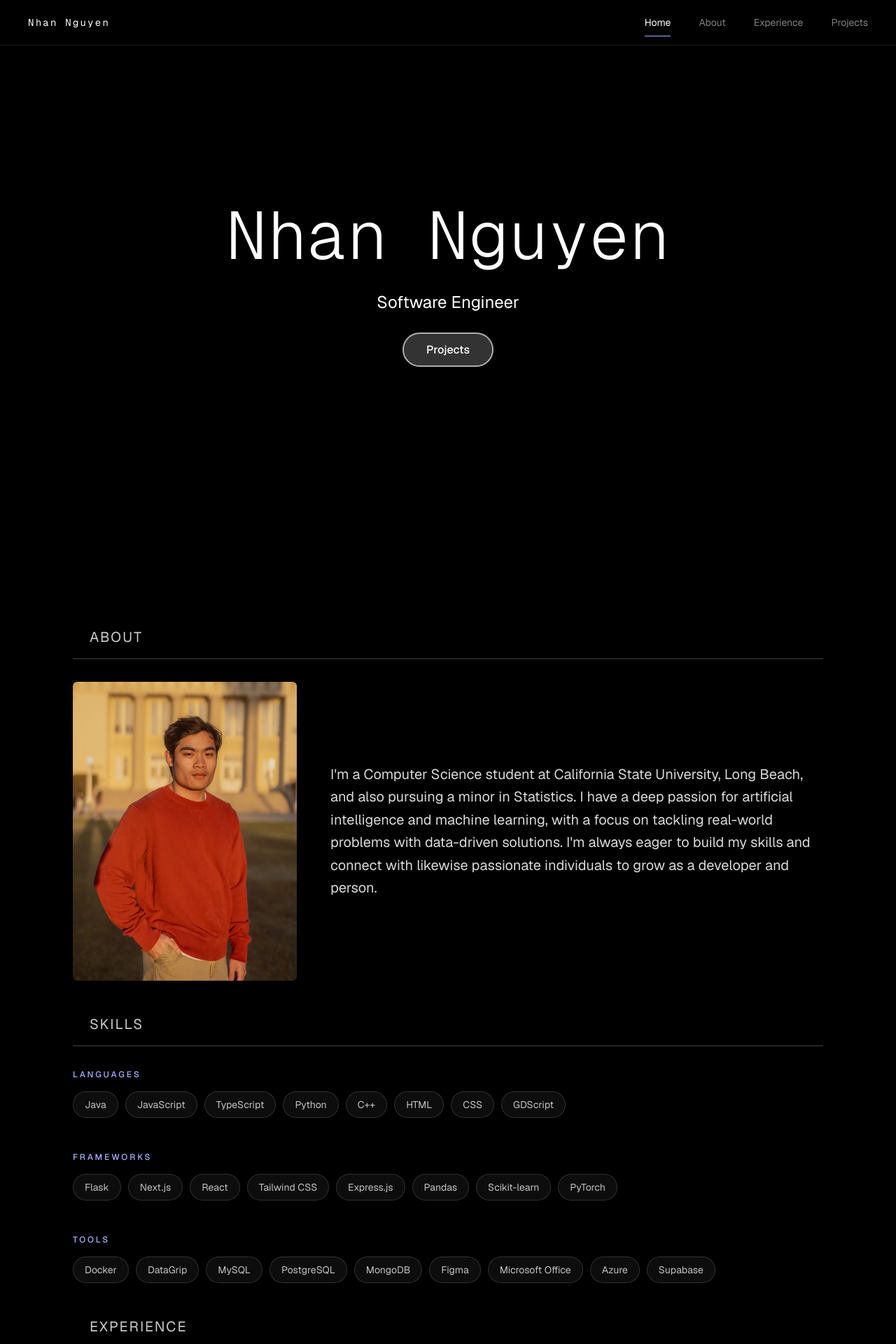
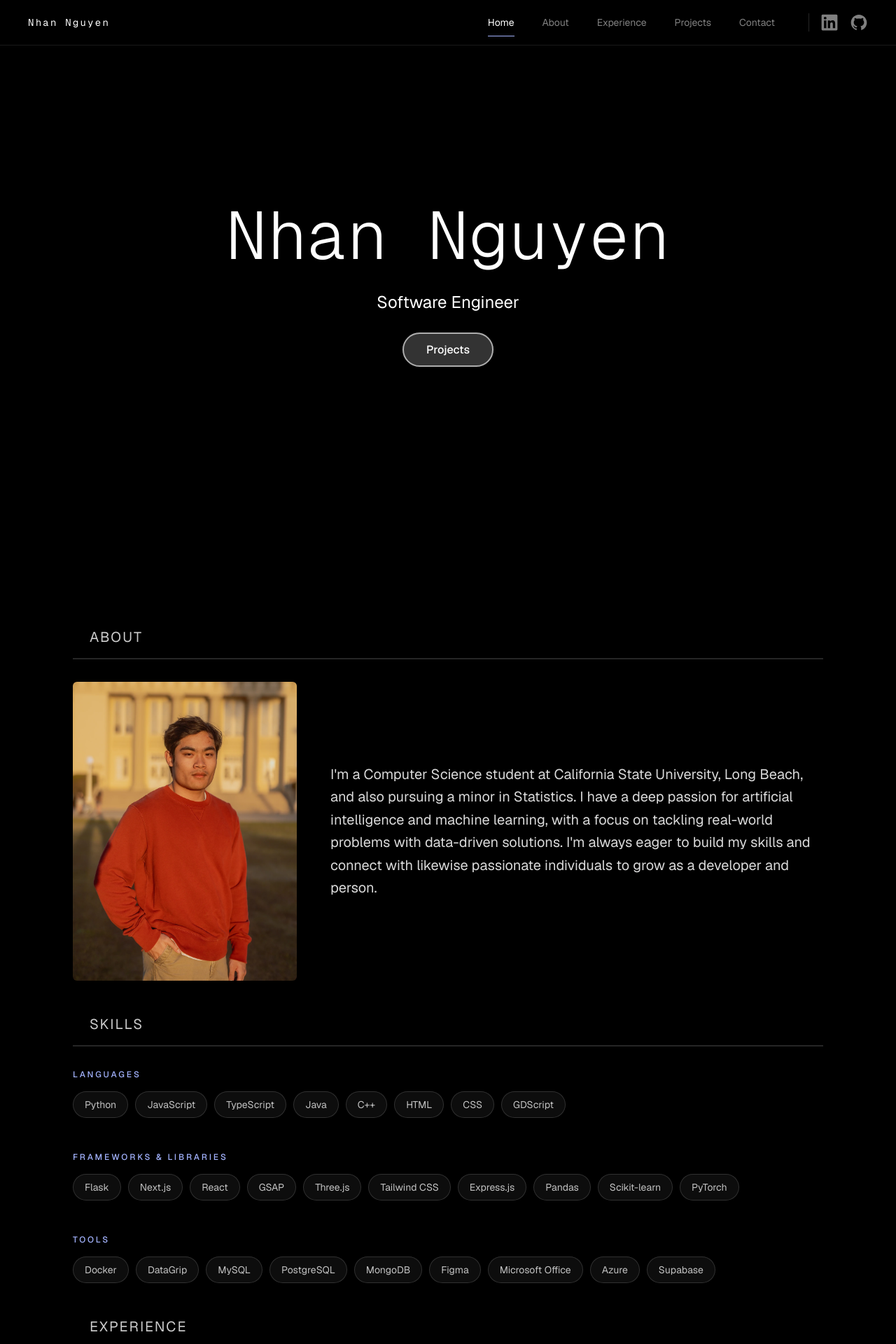
Before and after one commit to Detims/portfolio-real, a React (Vite) app: page /#home in a window 1280 px wide. Shown: the top 1920 px of the page at 70% size. Built offline with nearby package versions, Linux system fonts and the light colour scheme.

Commit message:
Change mobile menu appearance and add external links

```diff
--- a/src/components/skills.tsx
+++ b/src/components/skills.tsx
@@ -16,10 +16,10 @@ const skillGroups: SkillGroup[] = [
     {
         label: "Languages",
         items: [
-            "Java",
+            "Python",
             "JavaScript",
             "TypeScript",
-            "Python",
+            "Java",
             "C++",
             "HTML",
             "CSS",
@@ -27,11 +27,13 @@ const skillGroups: SkillGroup[] = [
         ],
     },
     {
-        label: "Frameworks",
+        label: "Frameworks & Libraries",
         items: [
             "Flask",
             "Next.js",
             "React",
+            "GSAP",
+            "Three.js",
             "Tailwind CSS",
             "Express.js",
             "Pandas",
--- a/src/components/top-navigation.tsx
+++ b/src/components/top-navigation.tsx
@@ -1,12 +1,16 @@
-import { useEffect, useState } from "react";
+import { useEffect, useRef, useState } from "react";
 import { AnimatePresence, motion } from "motion/react";
 import { softEase } from "../lib/motion";
+import { FaLinkedin } from "react-icons/fa";
+import { HiOutlineMail } from "react-icons/hi";
+import { AiOutlineGithub } from "react-icons/ai";
 
 const navLinks = [
     { label: "Home", id: "home" },
     { label: "About", id: "about" },
     { label: "Experience", id: "experience" },
     { label: "Projects", id: "projects" },
+    { label: "Contact", id: "contact"},
 ];
 
 const mobileListVariants = {
@@ -30,6 +34,7 @@ const mobileItemVariants = {
 
 export function TopNavigation() {
     const [open, setOpen] = useState(false);
+    const menuButtonRef = useRef<HTMLButtonElement>(null);
     const [activeSection, setActiveSection] = useState(() =>
         window.location.hash.slice(1) || "home",
     );
@@ -134,6 +139,8 @@ export function TopNavigation() {
         }
 
         const previousOverflow = document.body.style.overflow;
+        const navigationRow = menuButtonRef.current?.parentElement;
+        const previousRowZIndex = navigationRow?.style.zIndex;
         const handleKeyDown = (event: KeyboardEvent) => {
             if (event.key === "Escape") {
                 setOpen(false);
@@ -141,10 +148,16 @@ export function TopNavigation() {
         };
 
         document.body.style.overflow = "hidden";
+        if (navigationRow) {
+            navigationRow.style.zIndex = "auto";
+        }
         window.addEventListener("keydown", handleKeyDown);
 
         return () => {
             document.body.style.overflow = previousOverflow;
+            if (navigationRow) {
+                navigationRow.style.zIndex = previousRowZIndex ?? "";
+            }
             window.removeEventListener("keydown", handleKeyDown);
         };
     }, [open]);
@@ -155,8 +168,9 @@ export function TopNavigation() {
     };
 
     return (
-        <header className="fixed inset-x-0 top-0 z-50 border-b border-white/10 bg-black/75 backdrop-blur-xl">
-            <div className="relative z-70 mx-auto flex h-16 max-w-7xl items-center justify-between px-5 md:px-10">
+        <>
+            <header className="fixed inset-x-0 top-0 z-30 border-b border-white/10 bg-black/75 backdrop-blur-xl">
+                <div className="relative z-40 flex h-16 w-full items-center justify-between px-5 md:px-10">
                     <motion.a
                         href="#home"
                         className="font-mono text-sm tracking-[0.16em] text-white"
@@ -167,6 +181,7 @@ export function TopNavigation() {
                         Nhan Nguyen
                     </motion.a>
 
+                    {/* Desktop menu */}
                     <nav aria-label="Primary navigation" className="hidden md:block">
                         <ul className="flex items-center gap-8 lg:gap-10">
                         {navLinks.map(({ label, id }) => {
@@ -210,15 +225,38 @@ export function TopNavigation() {
                                     </motion.li>
                             );
                         })}
+                        <li className="ml-2 flex items-center gap-4 border-l border-white/15 pl-4">
+                            <a
+                                href="https://www.linkedin.com/in/nhan-nguyen-281a11294/"
+                                target="_blank"
+                                rel="noreferrer"
+                                aria-label="LinkedIn"
+                                className="text-white/50 transition-colors hover:text-white"
+                            >
+                                <FaLinkedin size={26}/>
+                            </a>
+                            <a
+                                href="https://github.com/Detims"
+                                target="_blank"
+                                rel="noreferrer"
+                                aria-label="GitHub"
+                                className="text-white/50 transition-colors hover:text-white"
+                            >
+                                <AiOutlineGithub size={26} />
+                            </a>
+                        </li>
                     </ul>
                     </nav>
 
+                    {/* Mobile nav open */}
                     <motion.button
                         type="button"
                     aria-controls="mobile-navigation"
+                    ref={menuButtonRef}
+                    style={{ position: "relative", zIndex: 70 }}
                         aria-expanded={open}
                         aria-label={open ? "Close navigation" : "Open navigation"}
-                    className="grid size-11 place-items-center text-white focus-visible:outline-2 focus-visible:outline-offset-4 focus-visible:outline-white md:hidden"
+                        className="z-70 grid size-11 place-items-center text-white focus-visible:outline-2 focus-visible:outline-offset-4 focus-visible:outline-white md:hidden"
                         onClick={() => setOpen((isOpen) => !isOpen)}
                         whileHover={{ scale: 1.04 }}
                         transition={{ duration: 0.18, ease: softEase }}
@@ -249,34 +287,42 @@ export function TopNavigation() {
                     </motion.button>
                 </div>
 
+                {/* Mobile nav close */}
                 <AnimatePresence initial={false}>
                     {open && (
                         <motion.button
                             type="button"
                             aria-label="Close navigation"
-                        className="fixed inset-0 top-16 z-55 bg-black/60 backdrop-blur-[2px] md:hidden"
+                            className="fixed inset-0 z-70 bg-black/75 backdrop-blur-sm md:hidden"
+                            initial={{ opacity: 0 }}
+                            onClick={() => setOpen(false)}
+                        />
+                    )}
+                </AnimatePresence>
+
+                {/* Mobile menu */}
+                <AnimatePresence>
+                    {open && (
+                        <>
+                            {/* Backdrop */}
+                            <motion.div
+                                className="fixed inset-0 w-screen h-screen z-40 bg-black/60 md:hidden"
                                 initial={{ opacity: 0 }}
                                 animate={{ opacity: 1 }}
                                 exit={{ opacity: 0 }}
                                 transition={{ duration: 0.2, ease: softEase }}
                                 onClick={() => setOpen(false)}
-                    />
-                )}
-            </AnimatePresence>
+                            >
 
-            <AnimatePresence initial={false}>
-                {open && (
-                    <motion.aside
-                        id="mobile-navigation"
-                        className="fixed inset-y-0 right-0 z-60 flex w-[min(82vw,20rem)] flex-col justify-center border-l border-white/15 bg-black/95 px-8 pt-16 shadow-2xl shadow-black md:hidden"
-                        initial={{ x: "100%" }}
+                            </motion.div>
+                            {/* Panel */}
+                            <motion.div
+                                className="fixed right-0 top-0 z-50 flex h-screen w-64 flex-col justify-between bg-[#050505] px-5 pb-12 pt-24 md:hidden"
+                                initial={{ x: '100%' }}
                                 animate={{ x: 0 }}
-                        exit={{ x: "100%" }}
-                        transition={{ duration: 0.3, ease: softEase }}
+                                exit={{ x: '100%' }}
+                                transition={{ duration: 0.4, ease: softEase }}
                             >
-                        <p className="mb-10 text-xs uppercase tracking-[0.35em] text-white/40">
-                            Navigation
-                        </p>
                                 <nav aria-label="Mobile navigation">
                                     <motion.ul
                                         className="space-y-7"
@@ -329,9 +375,46 @@ export function TopNavigation() {
                                         })}
                                     </motion.ul>
                                 </nav>
-                    </motion.aside>
+
+                                <motion.div
+                                    className="flex gap-6 text-white/45"
+                                    initial={{ opacity: 0 }}
+                                    animate={{ opacity: 1 }}
+                                    transition={{ duration: 0.4, delay: 0.2 }}
+                                >
+                                    <a
+                                        href="mailto:nnguyen102304@gmail.com"
+                                        aria-label="Email"
+                                        className="transition-colors hover:text-white"
+                                        target="_blank"
+                                        rel="noreferrer"
+                                    >
+                                        <HiOutlineMail size={26}/>
+                                    </a>
+                                    <a
+                                        href="https://www.linkedin.com/in/nhan-nguyen-281a11294/"
+                                        aria-label="LinkedIn"
+                                        className="transition-colors hover:text-white"
+                                        target="_blank"
+                                        rel="noreferrer"
+                                    >
+                                        <FaLinkedin size={26}/>
+                                    </a>
+                                    <a
+                                        href="https://github.com/Detims"
+                                        aria-label="Github"
+                                        className="transition-colors hover:text-white"
+                                        target="_blank"
+                                        rel="noreferrer"
+                                    >
+                                        <AiOutlineGithub size={26}/>
+                                    </a>
+                                </motion.div>
+                            </motion.div>
+                        </>
                     )}
                 </AnimatePresence>
             </header>
+        </>
     );
 }
--- a/src/pages/contact.tsx
+++ b/src/pages/contact.tsx
@@ -31,7 +31,7 @@ export function Contact() {
     return (
         <Divider label="Contact" id="contact">
             <motion.div
-                className="flex flex-col"
+                className="flex flex-col mb-32"
                 initial="hidden"
                 animate="visible"
                 variants={staggerFadeDrop}
@@ -42,12 +42,12 @@ export function Contact() {
                 >
                     I'm open to opportunities or just chatting. You can contact me through these methods:
                 </motion.h2>
-                <ul className="relative mt-6 w-full flex gap-20">
+                <ul className="relative mt-6 w-full flex flex-wrap gap-8 lg:gap-20">
                     {links.map(({ label, link, icon: Icon }) => {
                         return (
                             <li key={label}>
                                 <motion.a
-                                    className="my-2 py-2 flex items-center gap-2 text-lg text-white/70 hover:text-white duration-200" href={link}
+                                    className="md:my-2 md:pb-2 flex items-center gap-2 text-lg text-white/70 hover:text-white duration-200" href={link}
                                     variants={fadeDrop}
                                     whileHover={{ y: -2 }}
                                     transition={{
```
Lines whose indentation alone changed are shown as unchanged.
